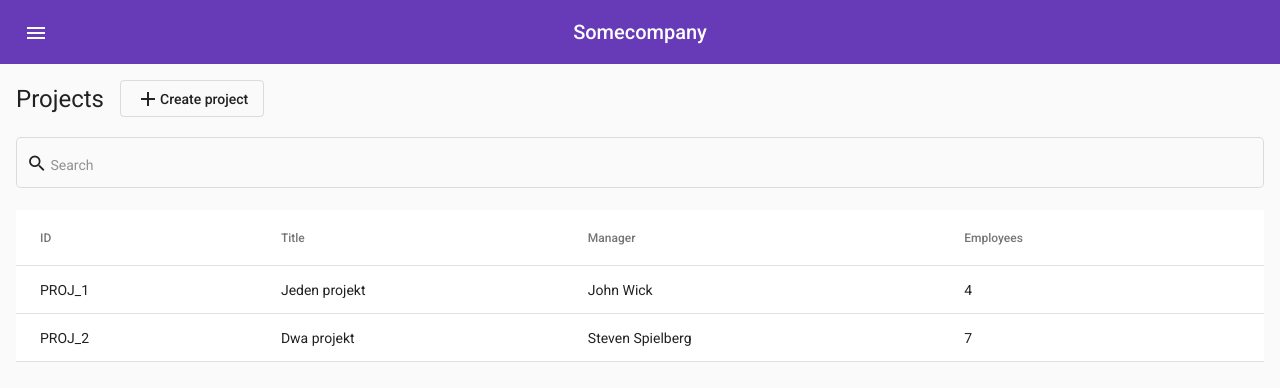
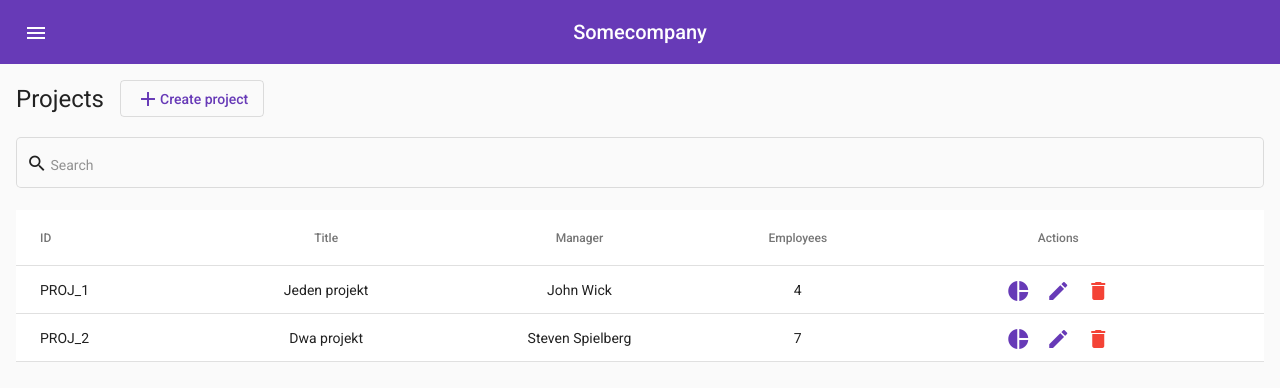
Before and after one commit to hwawrzacz/wtr-gui, an Angular app: page /projects in a window 1280 px wide. Shown: the top 388 px of the page. Built offline with nearby package versions, Linux system fonts and the light colour scheme.

Commit message:
Add actions support

```diff
--- a/src/app/pages/projects/projects.component.html
+++ b/src/app/pages/projects/projects.component.html
@@ -1,6 +1,6 @@
 <header>
   <h1>{{ pageTitle }}</h1>
-  <button mat-stroked-button>
+  <button mat-stroked-button color="primary">
     <mat-icon>add</mat-icon>
     <span>Create project</span>
   </button>
@@ -12,12 +12,21 @@
 </mat-form-field>
 
 <table mat-table [dataSource]="dataSource">
-  <ng-container *ngFor="let column of columnsDefinitions" matColumnDef="{{ column['displayName'] }}">
+  <ng-container *ngFor="let column of columnsDefinitions" matColumnDef="{{ column.defName }}">
     <th mat-header-cell *matHeaderCellDef>{{ column.displayName }}</th>
     <td mat-cell *matCellDef="let project">{{ project[column.propertyName] }}</td>
   </ng-container>
 
+  <ng-container *ngIf="actionsDefined" matColumnDef="actions">
+    <th mat-header-cell *matHeaderCellDef>Actions</th>
+    <td mat-cell *matCellDef="let project">
+      <button mat-icon-button *ngFor="let action of actionsDefinitions" [color]="action.color || 'primary'"
+        (click)="action.action(project.id)">
+        <mat-icon>{{ action.icon }}</mat-icon>
+      </button>
+    </td>
+  </ng-container>
+
   <tr mat-header-row *matHeaderRowDef="columnsToDisplay"></tr>
   <tr mat-row *matRowDef="let row; columns: columnsToDisplay"></tr>
-
 </table>
--- a/src/app/pages/projects/projects.component.scss
+++ b/src/app/pages/projects/projects.component.scss
@@ -21,4 +21,11 @@ mat-form-field {
 
 table {
   width: 100%;
+
+  td,
+  th {
+    &:not(:first-child) {
+      text-align: center;
+    }
+  }
 }
--- a/src/app/pages/projects/projects.component.ts
+++ b/src/app/pages/projects/projects.component.ts
@@ -1,16 +1,17 @@
-import { Component, OnInit } from '@angular/core';
+import { Component } from '@angular/core';
 import { Project } from 'src/app/model/project';
 
 export interface ColumnDefinition {
+  defName: string;
   displayName: string;
   propertyName: string;
 }
 
 export interface ActionDefinition {
   icon: string;
-  action: () => void;
+  action: (id: number) => void;
   color?: string;
-  toolip?: string;
+  tooltip?: string;
 }
 
 @Component({
@@ -18,28 +19,56 @@ export interface ActionDefinition {
   templateUrl: './projects.component.html',
   styleUrls: ['./projects.component.scss']
 })
-export class ProjectsComponent implements OnInit {
+export class ProjectsComponent {
   private _pageTitle: string;
-  private _columnsDefinitions = [
+  private _columnsDefinitions: ColumnDefinition[] = [
     {
+      defName: 'id',
       displayName: 'ID',
       propertyName: 'stringId',
     },
     {
+      defName: 'title',
       displayName: 'Title',
       propertyName: 'title',
     },
     {
+      defName: 'manager',
       displayName: 'Manager',
       propertyName: 'manager',
     },
     {
+      defName: 'employees',
       displayName: 'Employees',
       propertyName: 'workersCount',
     },
   ];
 
-  private _actionsDefinitions = []
+  private _actionsDefinitions: ActionDefinition[] = [
+    {
+      icon: 'pie_chart',
+      action: (id: number) => {
+        console.log(`statistics for ${id}`);
+      },
+      color: 'primary',
+      tooltip: 'Show statistics'
+    },
+    {
+      icon: 'edit',
+      action: (id: number) => {
+        console.log(`edit ${id}`);
+      },
+      tooltip: 'Edit item'
+    },
+    {
+      icon: 'delete',
+      action: (id: number) => {
+        console.log(`delete ${id}`);
+      },
+      color: 'warn',
+      tooltip: 'Delete item'
+    }
+  ]
 
   private _dataSource: Project[] = [
     {
@@ -60,7 +89,9 @@ export class ProjectsComponent implements OnInit {
     }
   ]
 
-  constructor() { }
+  constructor() {
+    this._pageTitle = 'Projects';
+  }
 
   get pageTitle(): string {
     return this._pageTitle;
@@ -71,15 +102,18 @@ export class ProjectsComponent implements OnInit {
   }
 
   get columnsToDisplay(): string[] {
-    return this._columnsDefinitions.map(item => item.displayName);
+    return this._columnsDefinitions.map(item => item.defName).concat(this.actionsDefined ? 'actions' : null).filter(col => !!col);
   }
 
-  get columnsDefinitions(): any[] {
+  get columnsDefinitions(): ColumnDefinition[] {
     return this._columnsDefinitions;
   }
 
-  ngOnInit(): void {
-    this._pageTitle = 'Projects';
+  get actionsDefinitions(): ActionDefinition[] {
+    return this._actionsDefinitions;
   }
 
+  get actionsDefined(): boolean {
+    return this._actionsDefinitions.length > 0;
+  }
 }
```
